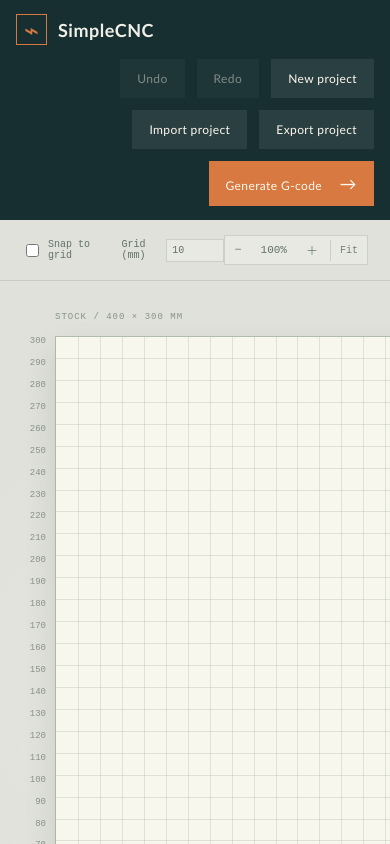
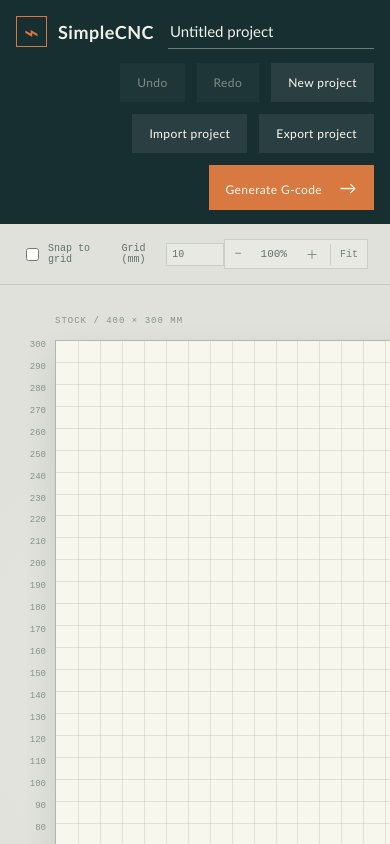
Before and after one commit to stephenharris/simplecnc, a React (Vite) app: page / in a window 390 px wide. Shown: the top 844 px of the page. Built offline with nearby package versions, Linux system fonts and the light colour scheme.

Commit message:
Add support for naming projects

```diff
--- a/src/App.tsx
+++ b/src/App.tsx
@@ -13,7 +13,7 @@ import { useProjectFiles } from './hooks/useProjectFiles'
 import { useProjectPersistence } from './hooks/useProjectPersistence'
 import { useSelection } from './hooks/useSelection'
 import { useSvgImport } from './hooks/useSvgImport'
-import { clearProjectFromStorage } from './utils/project'
+import { clearProjectFromStorage, DEFAULT_PROJECT_TITLE } from './utils/project'
 
 function App() {
   const project = useProject()
@@ -33,9 +33,11 @@ function App() {
     setSelectedIds: selection.setSelectedIds,
   })
   const { exportProject, importProject } = useProjectFiles({
+    title: project.title,
     stock: project.stock,
     objects: project.objects,
     setProject: project.setProject,
+    setTitle: project.setTitle,
     clearSelection: () => selection.setSelectedIds([]),
   })
   const importSvgFiles = useSvgImport({
@@ -43,12 +45,12 @@ function App() {
     appendObjects: project.appendObjects,
     setSelectedIds: selection.setSelectedIds,
   })
-  const downloadGcode = useGcodeDownload(project.objects, project.stock)
+  const downloadGcode = useGcodeDownload(project.title, project.objects, project.stock)
   const [zoom, setZoom] = useState(100)
   const fileInput = useRef<HTMLInputElement>(null)
   const projectInput = useRef<HTMLInputElement>(null)
 
-  useProjectPersistence(project.stock, project.objects)
+  useProjectPersistence(project.title, project.stock, project.objects)
   useKeyboardShortcuts({
     copySelected,
     pasteCopied,
@@ -59,6 +61,7 @@ function App() {
 
   const newProject = () => {
     project.setProject({ stock: { width: 400, height: 300, depth: 12, origin: 'bottom-left' }, objects: [] })
+    project.setTitle(DEFAULT_PROJECT_TITLE)
     selection.setSelectedIds([])
     clearProjectFromStorage()
   }
@@ -66,6 +69,8 @@ function App() {
   return (
     <main className="app-shell">
       <Header
+        title={project.title}
+        onTitleChange={project.setTitle}
         onGenerateGCode={downloadGcode}
         onImportProject={() => projectInput.current?.click()}
         onNewProject={newProject}
--- a/src/components/Header.css
+++ b/src/components/Header.css
@@ -20,7 +20,24 @@
   display: flex;
   align-items: center;
   gap: 11px;
-  width: 250px;
+  flex: 0 0 210px;
+}
+
+.project-title-input {
+  flex: 0 1 240px;
+  min-width: 120px;
+  border: 0;
+  border-bottom: 1px solid rgba(239, 240, 231, 0.4);
+  border-radius: 0;
+  outline: none;
+  background: transparent;
+  color: #eff0e7;
+  padding: 8px 2px;
+  font-size: 15px;
+}
+
+.project-title-input:focus {
+  border-bottom-color: #d77941;
 }
 
 .brand-mark {
@@ -82,7 +99,11 @@
   }
 
   .brand {
-    width: 190px;
+    flex-basis: 170px;
+  }
+
+  .project-title-input {
+    flex-basis: 180px;
   }
 
 }
@@ -100,4 +121,12 @@
     justify-content: flex-end;
     flex-wrap: wrap;
   }
+
+  .brand {
+    flex-basis: auto;
+  }
+
+  .project-title-input {
+    flex: 1 1 150px;
+  }
 }
--- a/src/components/Header.tsx
+++ b/src/components/Header.tsx
@@ -1,6 +1,8 @@
 import './Header.css'
 
 type HeaderProps = {
+  title: string
+  onTitleChange: (title: string) => void
   onGenerateGCode: () => void
   onExportProject: () => void
   onImportProject: () => void
@@ -11,7 +13,7 @@ type HeaderProps = {
   canRedo: boolean
 }
 
-export function Header({ onGenerateGCode, onExportProject, onImportProject, onNewProject, onUndo, onRedo, canUndo, canRedo }: HeaderProps) {
+export function Header({ title, onTitleChange, onGenerateGCode, onExportProject, onImportProject, onNewProject, onUndo, onRedo, canUndo, canRedo }: HeaderProps) {
   return (
     <header className="topbar">
       <div className="brand">
@@ -20,6 +22,14 @@ export function Header({ onGenerateGCode, onExportProject, onImportProject, onNe
           <strong>SimpleCNC</strong>
         </span>
       </div>
+
+      <input
+        className="project-title-input"
+        type="text"
+        aria-label="Project title"
+        value={title}
+        onChange={(event) => onTitleChange(event.target.value)}
+      />
 
       <div className="header-actions">
         <button className="secondary-button" type="button" onClick={onUndo} disabled={!canUndo}>
--- a/src/hooks/useGcodeDownload.ts
+++ b/src/hooks/useGcodeDownload.ts
@@ -1,16 +1,17 @@
 import { useCallback } from 'react'
 import type { Stock, SvgObject } from '../types/cnc'
-import { createGcodeZip } from '../gcode/generator'
+import { createGcodeZip, sanitizeOperationName } from '../gcode/generator'
+import { DEFAULT_PROJECT_TITLE } from '../utils/project'
 
-export function useGcodeDownload(objects: SvgObject[], stock: Stock) {
+export function useGcodeDownload(title: string, objects: SvgObject[], stock: Stock) {
   return useCallback(async () => {
     if (objects.length === 0) return
     const blob = await createGcodeZip(objects, stock)
     const url = URL.createObjectURL(blob)
     const link = document.createElement('a')
     link.href = url
-    link.download = 'simplecnc-gcode.zip'
+    link.download = `${sanitizeOperationName(title.trim() || DEFAULT_PROJECT_TITLE)}.zip`
     link.click()
     URL.revokeObjectURL(url)
-  }, [objects, stock])
+  }, [objects, stock, title])
 }
--- a/src/hooks/useProject.ts
+++ b/src/hooks/useProject.ts
@@ -1,23 +1,26 @@
 import { useCallback, useRef, useState } from 'react'
 import { commitHistory, cloneProjectSnapshot, createHistoryState, pushHistory, redoHistory, replacePresent, undoHistory } from '../utils/history'
 import type { HistoryState, ProjectSnapshot } from '../utils/history'
-import { loadProjectFromStorage } from '../utils/project'
+import { DEFAULT_PROJECT_TITLE, loadProjectFromStorage } from '../utils/project'
 import type { Point, Stock, SvgObject } from '../types/cnc'
 import type { GridSnapSettings } from '../utils/grid'
 import { snapToGrid } from '../utils/grid'
 
 const defaultStock: Stock = { width: 400, height: 300, depth: 12, origin: 'bottom-left' }
 
-const loadInitialProject = (): ProjectSnapshot => {
+const loadInitialProject = (): ProjectSnapshot & { title: string } => {
   const storedProject = loadProjectFromStorage()
   return {
+    title: storedProject?.title ?? DEFAULT_PROJECT_TITLE,
     stock: storedProject?.stock ?? defaultStock,
     objects: storedProject?.objects ?? [],
   }
 }
 
 export function useProject() {
-  const [history, setHistory] = useState<HistoryState>(() => createHistoryState(loadInitialProject()))
+  const [initialProject] = useState(loadInitialProject)
+  const [history, setHistory] = useState<HistoryState>(() => createHistoryState(initialProject))
+  const [title, setTitle] = useState(initialProject.title)
   const dragStartProject = useRef<ProjectSnapshot | null>(null)
   const { objects, stock } = history.present
 
@@ -105,6 +108,8 @@ export function useProject() {
 
   return {
     history,
+    title,
+    setTitle,
     objects,
     stock,
     setProject,
--- a/src/hooks/useProjectFiles.ts
+++ b/src/hooks/useProjectFiles.ts
@@ -12,15 +12,17 @@ const readFileAsText = (file: File) => new Promise<string>((resolve, reject) =>
 })
 
 type UseProjectFilesOptions = {
+  title: string
   stock: Stock
   objects: SvgObject[]
   setProject: (project: ProjectSnapshot) => void
+  setTitle: (title: string) => void
   clearSelection: () => void
 }
 
-export function useProjectFiles({ stock, objects, setProject, clearSelection }: UseProjectFilesOptions) {
+export function useProjectFiles({ title, stock, objects, setProject, setTitle, clearSelection }: UseProjectFilesOptions) {
   const exportProject = useCallback(() => {
-    const payload = serializeProject({ stock, objects })
+    const payload = serializeProject({ title, stock, objects })
     const blob = new Blob([payload], { type: 'application/json' })
     const url = URL.createObjectURL(blob)
     const link = document.createElement('a')
@@ -28,7 +30,7 @@ export function useProjectFiles({ stock, objects, setProject, clearSelection }:
     link.download = 'simplecnc-project.json'
     link.click()
     URL.revokeObjectURL(url)
-  }, [objects, stock])
+  }, [objects, stock, title])
 
   const importProject = useCallback((event: ChangeEvent<HTMLInputElement>) => {
     const file = event.target.files?.[0]
@@ -38,11 +40,12 @@ export function useProjectFiles({ stock, objects, setProject, clearSelection }:
     void readFileAsText(file).then((contents) => {
       const importedProject = deserializeProject(contents)
       setProject({ stock: importedProject.stock, objects: importedProject.objects })
+      setTitle(importedProject.title)
       clearSelection()
     }).catch((error: unknown) => {
       window.alert(error instanceof Error ? error.message : 'Could not import that SimpleCNC project file.')
     })
-  }, [clearSelection, setProject])
+  }, [clearSelection, setProject, setTitle])
 
   return { exportProject, importProject }
 }
--- a/src/hooks/useProjectPersistence.ts
+++ b/src/hooks/useProjectPersistence.ts
@@ -2,7 +2,7 @@ import { useEffect, useRef } from 'react'
 import type { Stock, SvgObject } from '../types/cnc'
 import { saveProjectToStorage } from '../utils/project'
 
-export function useProjectPersistence(stock: Stock, objects: SvgObject[]) {
+export function useProjectPersistence(title: string, stock: Stock, objects: SvgObject[]) {
   const hasMounted = useRef(false)
 
   useEffect(() => {
@@ -10,6 +10,6 @@ export function useProjectPersistence(stock: Stock, objects: SvgObject[]) {
       hasMounted.current = true
       return
     }
-    saveProjectToStorage({ stock, objects })
-  }, [objects, stock])
+    saveProjectToStorage({ title, stock, objects })
+  }, [objects, stock, title])
 }
--- a/src/utils/project.ts
+++ b/src/utils/project.ts
@@ -2,16 +2,20 @@ import type { Stock, SvgObject } from '../types/cnc'
 
 export type ProjectFile = {
   version: number
+  title: string
   stock: Stock
   objects: SvgObject[]
   savedAt?: string
 }
 
 export const PROJECT_STORAGE_KEY = 'simplecnc-project-v1'
+export const DEFAULT_PROJECT_TITLE = 'Untitled project'
+type ProjectData = Pick<ProjectFile, 'stock' | 'objects'> & Partial<Pick<ProjectFile, 'title'>>
 
-export const serializeProject = (project: Pick<ProjectFile, 'stock' | 'objects'>): string => JSON.stringify({
+export const serializeProject = (project: ProjectData): string => JSON.stringify({
   version: 1,
   savedAt: new Date().toISOString(),
+  title: project.title?.trim() || DEFAULT_PROJECT_TITLE,
   stock: project.stock,
   objects: project.objects,
 }, null, 2)
@@ -29,6 +33,7 @@ export const deserializeProject = (raw: string): ProjectFile => {
 
     return {
       version: 1,
+      title: typeof parsed.title === 'string' && parsed.title.trim() ? parsed.title.trim() : DEFAULT_PROJECT_TITLE,
       stock: {
         ...parsed.stock,
         origin: parsed.stock.origin === 'center' ? 'center' : 'bottom-left',
@@ -41,7 +46,7 @@ export const deserializeProject = (raw: string): ProjectFile => {
   }
 }
 
-export const saveProjectToStorage = (project: Pick<ProjectFile, 'stock' | 'objects'>) => {
+export const saveProjectToStorage = (project: ProjectData) => {
   if (typeof window === 'undefined' || !('localStorage' in window)) return
   window.localStorage.setItem(PROJECT_STORAGE_KEY, serializeProject(project))
 }
```
Also changed, not shown: 1 other file (tests, documents, lock files or other folders).
